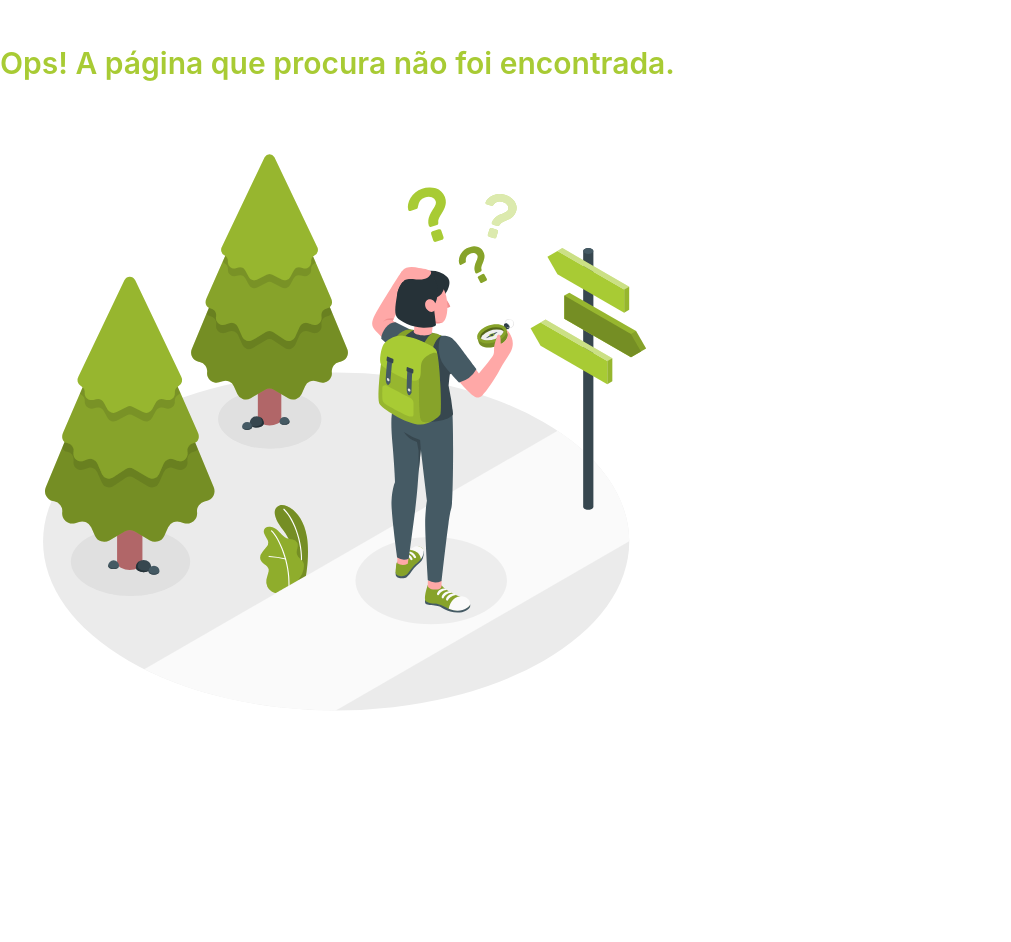
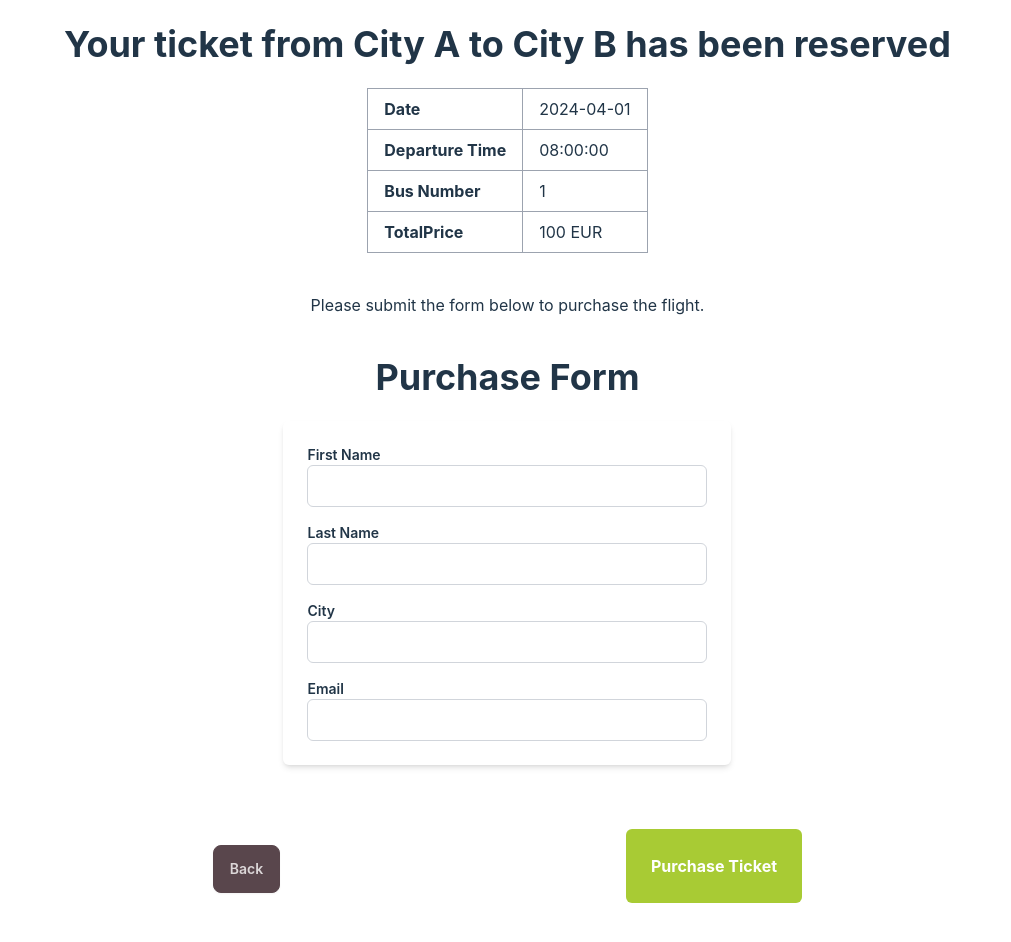
Before and after one commit to jnluis/TQS_107403, a React (Vite) app in the folder HW1/frontend/: page /reserve in a window 1280 px wide. Shown: the whole page, without its empty margins (0-1011 px from the left). Before the commit the page ends 800 px from the top, so only its background shows below. Built offline with nearby package versions, Linux system fonts and the light colour scheme.

Commit message:
Added ReserveForm and PostEndpoint (not tested)

```diff
--- a/HW1/frontend/src/App.jsx
+++ b/HW1/frontend/src/App.jsx
@@ -2,6 +2,7 @@ import { BrowserRouter, Routes, Route } from "react-router-dom";
 import MissingPage from "./pages/MissingPage";
 import Home from "./pages/Home";
 import Trip from "./pages/Trips";
+import TicketDetails from "./pages/TicketDetails";
 
 
 function App() {
@@ -11,8 +12,7 @@ function App() {
         <Route path="/" element={<Home />} />
 
         <Route path="/trips" element={<Trip />} />
-        {/* <Route path="/dissertacoes/:id" element={<DissertationsDetails />} />
-        <Route path="/perfil" element={<Profile />} /> */}
+        <Route path="reserve" element={<TicketDetails />} />
 
         <Route path="*" element={<MissingPage />} />
       </Routes>
--- /dev/null
+++ b/HW1/frontend/src/pages/PurchaseForm.jsx
@@ -0,0 +1,54 @@
+function PurchaseForm() {
+    return (
+      <div className="max-w-md mx-auto p-6 rounded-md shadow-md">
+        <form className="space-y-4">
+          <div className="flex flex-col">
+            <label htmlFor="name" className="text-sm font-semibold">
+              First Name
+            </label>
+            <input
+              id="FirstName"
+              name="FirstName"
+              type="text"
+              className="px-3 py-2 border border-gray-300 rounded-md focus:outline-none focus:border-primary"
+            />
+          </div>
+          <div className="flex flex-col">
+            <label htmlFor="name" className="text-sm font-semibold">
+              Last Name
+            </label>
+            <input
+              id="LastName"
+              name="name"
+              type="text"
+              className="px-3 py-2 border border-gray-300 rounded-md focus:outline-none focus:border-primary"
+            />
+          </div>
+          <div className="flex flex-col">
+            <label htmlFor="email" className="text-sm font-semibold">
+              City
+            </label>
+            <input
+              id="city"
+              name="city"
+              type="text"
+              className="px-3 py-2 border border-gray-300 rounded-md focus:outline-none focus:border-primary"
+            />
+          </div>
+          <div className="flex flex-col">
+            <label htmlFor="email" className="text-sm font-semibold">
+              Email
+            </label>
+            <input
+              id="email"
+              name="email"
+              type="text"
+              className="px-3 py-2 border border-gray-300 rounded-md focus:outline-none focus:border-primary"
+            />
+          </div>
+        </form>
+      </div>
+    );
+  }
+
+  export default PurchaseForm;
--- /dev/null
+++ b/HW1/frontend/src/pages/TicketDetails.jsx
@@ -0,0 +1,230 @@
+import { useState, useEffect } from "react";
+import { useNavigate, useSearchParams } from 'react-router-dom';
+
+import PurchaseForm from "./PurchaseForm";
+
+function TicketDetails() {
+  const navigate = useNavigate();
+  const [ticket, setTicket] = useState(null);
+  const [departureDay, setDepartureDay] = useState(null);
+  const [departureTime, setDepartureTime] = useState(null);
+  const [eurPrice, setEurPrice] = useState(null);
+  const [price, setPrice] = useState(null);
+  const [currencySelected, setCurrencySelected] = useState("EUR");
+
+  const mockTicket = {
+    id: "123",
+    origin: "City A",
+    destination: "City B",
+    departureDay: "2024-04-01",
+    departure_time: "08:00:00",
+    price: 100,
+    BusNumber: "1",
+  };
+
+
+  const goBack = () => {
+    navigate(-1);
+  }
+
+  useEffect(() => {
+    // Simulating fetching data by directly setting mock data
+    setTicket(mockTicket);
+    setCurrencySelected(localStorage.getItem("currency") || "EUR");
+  }, []);
+
+  // const fetchTicket = async (url) => {
+  //   try {
+  //     const response = await fetch(url, {
+  //       method: "GET",
+  //     });
+
+  //     const responseContent = await response.json();
+  //     if (response.status === 200) {
+  //       console.log("Ticket found");
+  //       setTicket(responseContent);
+  //     } else if (response.status === 404) {
+  //       console.error("Ticket not found");
+  //       setTicket(null);
+  //     }
+  //   } catch (error) {
+  //     console.error("Error:", error);
+  //     setTicket(null);
+  //   }
+  // };
+
+  // const fetchPrice = async () => {
+  //   try {
+  //     const response = await fetch(
+  //       `http://localhost:8080/api/currency/price?currencyTo=${currencySelected}&amount=${eurPrice}`,
+  //       {
+  //         method: "GET",
+  //       }
+  //     );
+
+  //     const responseContent = await response.json();
+  //     if (response.status === 200) {
+  //       console.log("Price found");
+  //       setPrice(responseContent);
+  //     } else if (response.status === 404) {
+  //       console.error("Price not found");
+  //       return null;
+  //     }
+  //   } catch (error) {
+  //     console.error("Erro:", error);
+  //     return null;
+  //   }
+  // };
+
+  useEffect(() => {
+    if (ticket) {
+      setDepartureDay(ticket.departureDay);
+      setDepartureTime(ticket.departure_time);
+      setEurPrice(ticket.price);
+      setPrice(ticket.price);
+    }
+  }, [ticket]);
+
+  const submitForm = async (event) => {
+    event.preventDefault();
+
+    // const formData = new FormData(document.querySelector("form"));
+    console.log("Submitting form with mock data");
+
+    // try {
+    //   const response = await fetch(
+    //     `http://localhost:8080/api/reservation/reserve/${ticket.id}`,
+    //     {
+    //       method: "POST",
+    //       headers: {
+    //         "Content-Type": "application/json",
+    //       },
+    //       body: JSON.stringify(Object.fromEntries(formData)),
+    //     }
+    //   );
+
+    //   if (response.status === 200) {
+    //     console.log("Reservation created");
+    //   } else if (response.status === 404) {
+    //     console.error("Reservation not created");
+    //   }
+    // } catch (error) {
+    //   console.error("Erro:", error);
+    // }
+
+    // window.location.href = "/purchaseDetails";
+  };
+
+  // useEffect(() => {
+  //   const urlParts = window.location.pathname.split("/");
+  //   const id = urlParts[urlParts.length - 1];
+
+  //   const ticketUrl = `http://localhost:8080/api/tickets/${id}`;
+  //   fetchTicket(ticketUrl);
+
+  //   setCurrencySelected(localStorage.getItem("currency"));
+  // }, []);
+
+  // useEffect(() => {
+  //   if (ticket) {
+  //     const departureDate = new Date(ticket.departure_time);
+  //     const departureTime = departureDate.toLocaleTimeString("pt-PT");
+  //     const departureDay = departureDate.toLocaleDateString("pt-PT");
+
+  //     const arrivalDate = new Date(ticket.arrival_time);
+  //     const arrivalTime = arrivalDate.toLocaleTimeString("pt-PT");
+
+  //     const ticketPrice = ticket.price;
+
+  //     setDepartureDay(departureDay);
+  //     setDepartureTime(departureTime);
+  //     setArrivalTime(arrivalTime);
+  //     setEurPrice(ticketPrice);
+  //     setPrice(ticketPrice);
+
+  //     // if (currencySelected !== "EUR") {
+  //     //   fetchPrice();
+  //     // }
+  //   }
+  // }, [ticket, eurPrice, currencySelected]);
+  return (
+    <div className="flex flex-row ml-10">
+      <div className="flex-1">
+        {ticket && (
+          <div>
+            <div className="flex justify-center">
+              <div className="grid gap-4 w-full">
+                {/* Ticket Details */}
+                <div className="md:col-span-1 rounded-lg p-6">
+                  <div className="text-4xl font-bold text-center mb-6">
+                    Your ticket from {ticket.origin} to {ticket.destination} has been reserved
+                  </div>
+                  <div className="flex justify-center">
+                    <div className="w-full">
+                      <table className="table-auto mx-auto border-collapse borde border-gray-400">
+                        <tbody>
+                          <tr>
+                            <td className="border border-gray-400 px-4 py-2 font-bold">
+                              Date
+                            </td>
+                            <td className="border border-gray-400 px-4 py-2">
+                              {departureDay}
+                            </td>
+                          </tr>
+                          <tr>
+                            <td className="border border-gray-400 px-4 py-2 font-bold">
+                              Departure Time
+                            </td>
+                            <td className="border border-gray-400 px-4 py-2">
+                              {departureTime}
+                            </td>
+                          </tr>
+                          <tr>
+                            <td className="border border-gray-400 px-4 py-2 font-bold">
+                              Bus Number
+                            </td>
+                            <td className="border border-gray-400 px-4 py-2">
+                              {ticket.BusNumber}
+                            </td>
+                          </tr>
+                          <tr>
+                            <td className="border border-gray-400 px-4 py-2 font-bold">
+                              TotalPrice
+                            </td>
+                            <td className="border border-gray-400 px-4 py-2">
+                              {price} {currencySelected}
+                            </td>
+                          </tr>
+                        </tbody>
+                      </table>
+                    </div>
+                  </div>
+                </div>
+                <div className="text-center">Please submit the form below to purchase the flight.
+                </div>
+                {/* Purchase Form */}
+                <div className="md:col-span-1 p-6">
+                  <div className="text-4xl font-bold text-center mb-6">
+                    Purchase Form
+                  </div>
+                  <PurchaseForm />
+                </div>
+              </div>
+            </div>
+            <div className="text-center my-10 flex justify-around">
+            <button className="btn btn-secondary mt-4" onClick={goBack}>Back</button>
+              <button
+                className="p-6 bg-primary text-white font-bold rounded-md hover:bg-green-500 transform hover:scale-105 transition duration-300"
+                onClick={submitForm}
+              >
+                Purchase Ticket
+              </button>
+            </div>
+          </div>
+        )}
+      </div>
+    </div>
+  );
+}
+
+export default TicketDetails;
--- a/HW1/frontend/src/pages/Trips.jsx
+++ b/HW1/frontend/src/pages/Trips.jsx
@@ -9,6 +9,10 @@ function Trip() {
 
   const goBack = () => {
     navigate(-1);
+  }
+
+  const goTicketDetails = () => {
+    navigate("/reserve");
   }
 
   useEffect(() => {
@@ -56,7 +60,7 @@ function Trip() {
           <tbody>
             {trips.map((trip, index) => (
               <tr key={index} className="hover:bg-secondary">
-                <td><button className="btn btn-primary btn-sm">Choose This Bus</button></td>
+                <td><button className="btn btn-primary btn-sm" onClick={goTicketDetails}>Choose This Bus</button></td>
                 <td>{trip.origin}</td>
                 <td>{trip.busNumber}</td>
                 <td>{trip.destination}</td>
```
Also changed, not shown: 1 other file (tests, documents, lock files or other folders).
